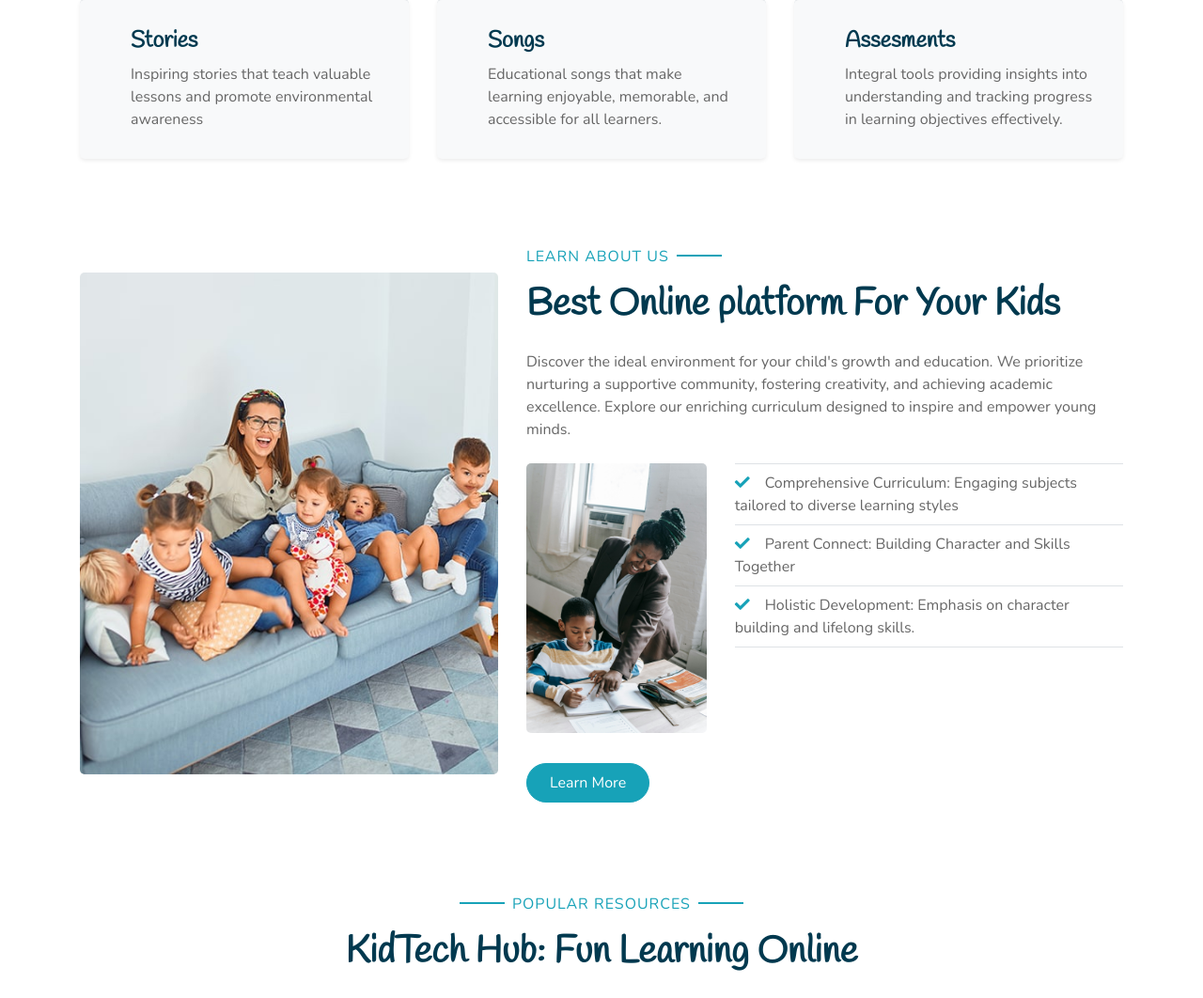
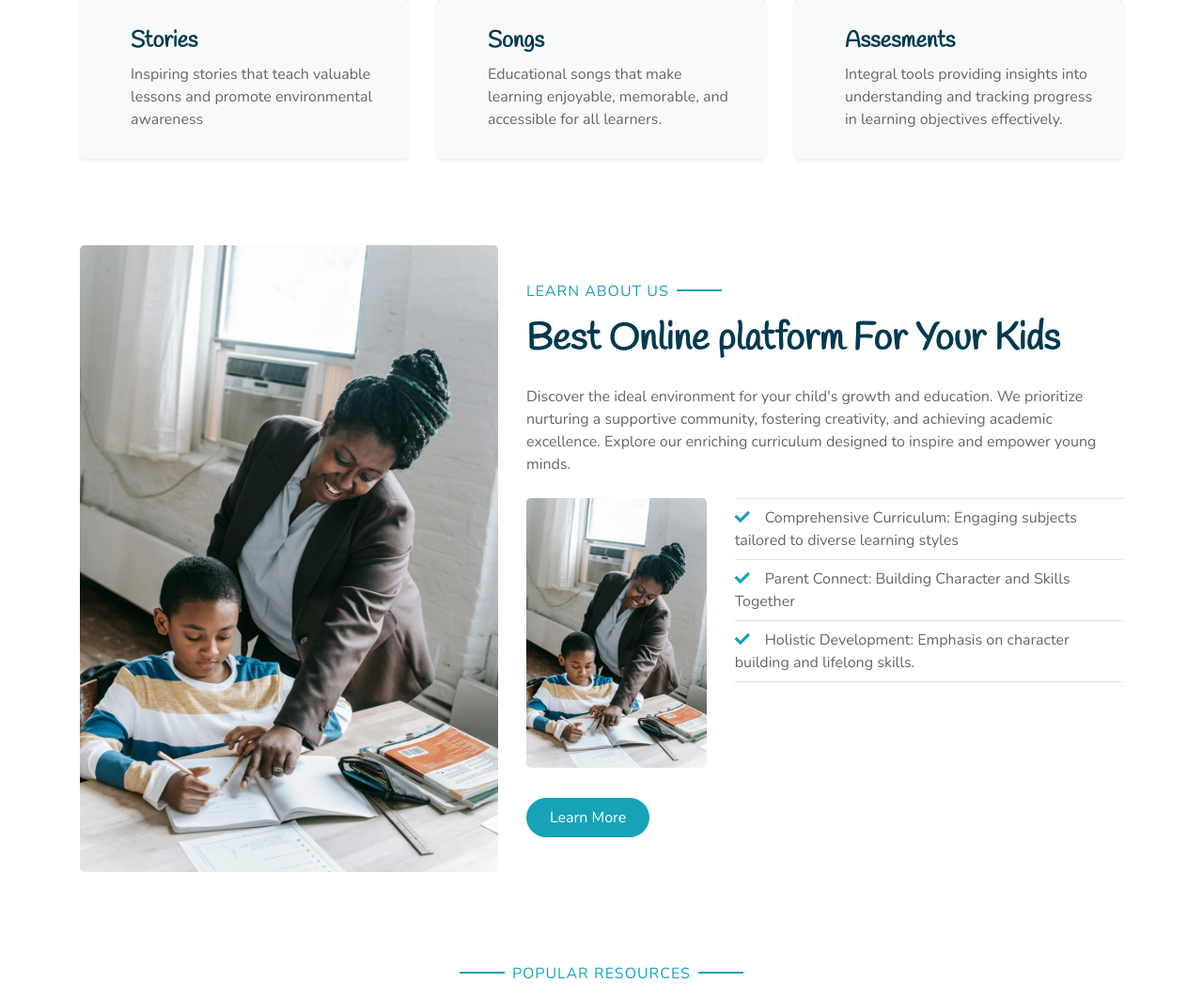
Before and after one commit to sos-robin/Mafunzo, a Django app: page / in a window 1280 px wide. Shown: the part 1315-2377 px from the top of the page at 94% size. Run offline with Django 5.2, Linux system fonts and the light colour scheme; some libraries are stand-ins or nearby versions.

Commit message:
about pics

```diff
--- a/Funza/templates/Funza/about.html
+++ b/Funza/templates/Funza/about.html
@@ -30,7 +30,7 @@ Funza - Home
       <div class="container">
         <div class="row align-items-center">
           <div class="col-lg-5">
-            <img class="img-fluid rounded mb-5 mb-lg-0" src="{% static 'about/img/about-1.jpg' %}" alt="" />
+            <img class="img-fluid rounded mb-5 mb-lg-0" src="{% static 'img/about-1.jpg' %}" alt="" />
 
           </div>
           <div class="col-lg-7">
--- a/Funza/templates/Funza/index.html
+++ b/Funza/templates/Funza/index.html
@@ -198,7 +198,7 @@ Funza - Home
           <div class="col-lg-5">
             <img
               class="img-fluid rounded mb-5 mb-lg-0"
-              src="img/about-1.jpg"
+              src="img/teach.jpg"
               alt=""
             />
           </div>
```
